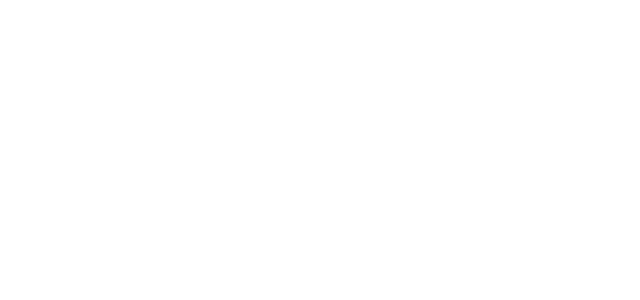
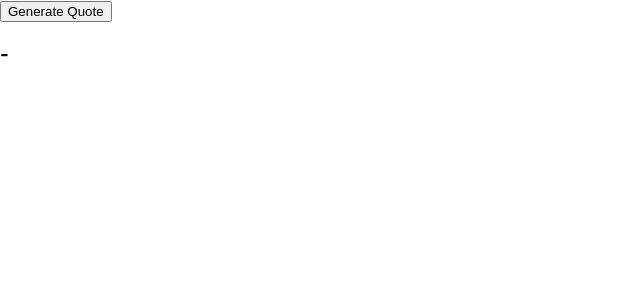
Before and after one commit to jeetagrawal21/Sask-Web-App, a React (Create React App) app in the folder app/: page /TestPage in a window 1280 px wide. Before the commit this address had no page. Shown: the top 300 px of the page, without its empty margins (0-640 px from the left). Built offline with nearby package versions, Linux system fonts and the light colour scheme.

Commit message:
Test Page for frontend to backend connection test made. Need to try to make a connection for frontend to backend

```diff
--- a/app/src/App.tsx
+++ b/app/src/App.tsx
@@ -4,6 +4,7 @@ import { BrowserRouter as Router, Route, Routes } from 'react-router-dom';
 import './App.css';
 import WelcomePage from './pages/welcomePage';
 import Register from './pages/RegisterPage';
+import TestPage from './pages/TestPage';
 // import 'bootstrap/dist/css/bootstrap.min.css';
 // import Dashboard from './components/layout/defaultLayout';
 
@@ -13,6 +14,7 @@ function App() {
       <Routes>
         <Route path="/" element={<WelcomePage />} />
         <Route path="/Register" element={<Register />} />
+        <Route path="/TestPage" element={<TestPage/>} />
       </Routes>
     </Router>
   );
--- /dev/null
+++ b/app/src/pages/TestPage.tsx
@@ -0,0 +1,22 @@
+import React, {useState} from "react";
+import axios from "axios";
+function Quotes() {
+  const [text, setText] = useState("");
+  const [author, setAuthor] = useState("");
+function getQuote() {
+    axios.get("http://localhost:3000/").then(response => {
+      setText(response.data.text);
+      setAuthor(response.data.author);
+    });
+  }
+return (
+    <div>
+      <button onClick={getQuote}>
+        Generate Quote
+      </button>
+      <h1>{text}</h1>
+      <h3>{"-" + author}</h3>
+    </div>
+  )
+}
+export default Quotes;
--- /dev/null
+++ b/package.json
@@ -0,0 +1,5 @@
+{
+  "dependencies": {
+    "axios": "^1.3.4"
+  }
+}
```
Also changed, not shown: 1 other file (tests, documents, lock files or other folders).
